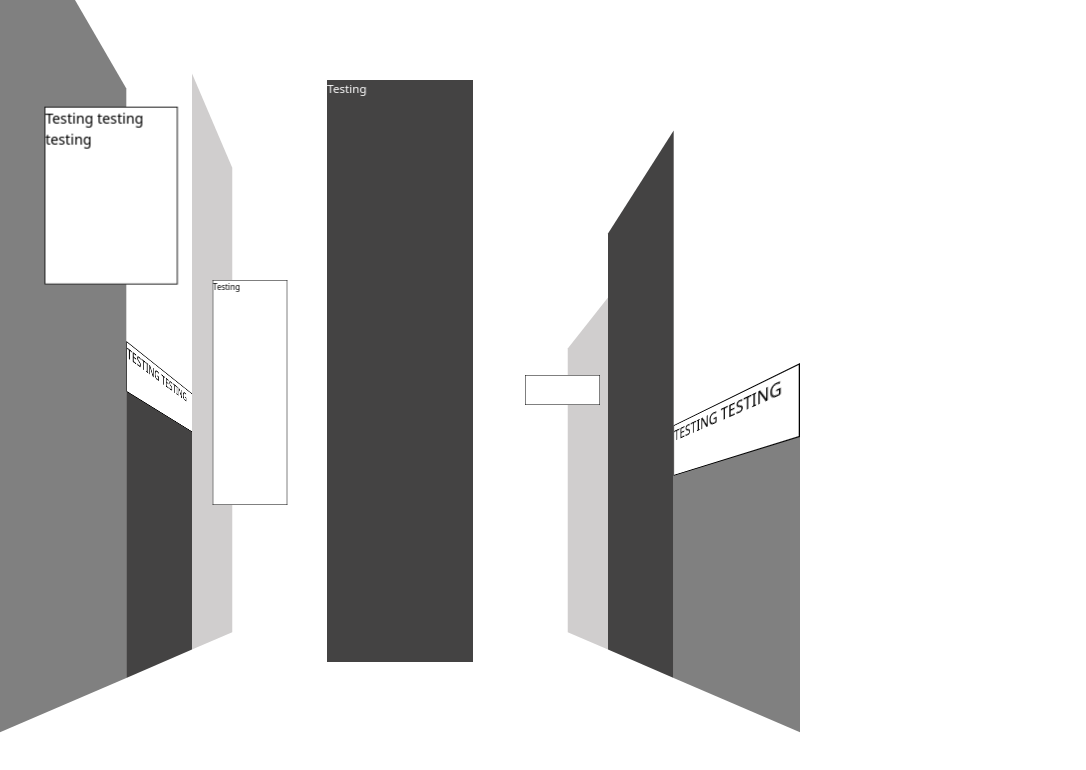
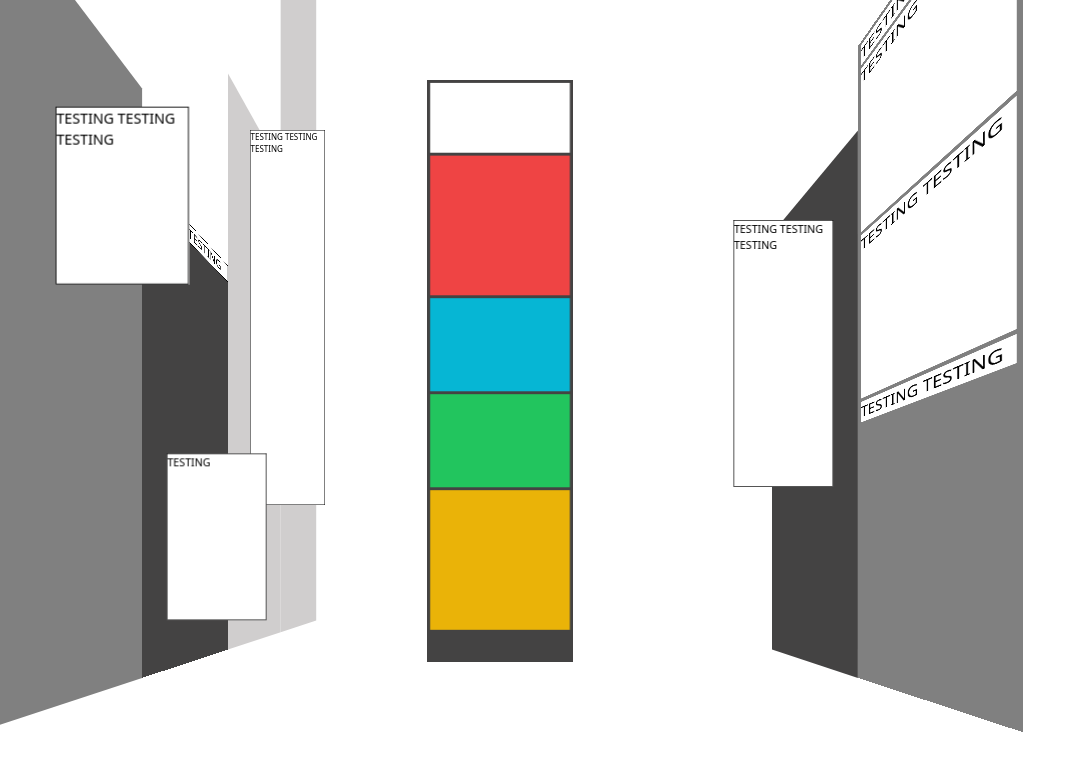
Before and after one commit to decidev22/timesquare, a Next.js app: page / in a window 1280 px wide. Shown: the top 770 px of the page, without its empty margins (0-1086 px from the left). Built offline with nearby package versions, Linux system fonts and the light colour scheme.

Commit message:
extra bits

```diff
--- a/app/globals.css
+++ b/app/globals.css
@@ -18,9 +18,9 @@
 
 .stage-3d {
   perspective: 400px;
-  perspective-origin: 50% 80%;
+  perspective-origin: 500px 80%;
   height: 700px;
-  width: 800px;
+  width: 1000px;
   display: flex;
   justify-content: space-between;
   align-items: end;
@@ -40,7 +40,7 @@
 .left-wall-middle {
   position: absolute;
   width: 150px;
-  height: 400px;
+  height: 600px;
   background-color: rgb(68, 67, 67);
   transform:
   translate3d(0, 0, -150px)
@@ -56,29 +56,18 @@
   transform:
   translate3d(0, 0, -300px)
   rotateY(90deg);
-  z-index: -1;
+  z-index: -2;
 }
 
-.left-wall-back {
+.left-wall-back-2 {
   position: absolute;
   width: 150px;
-  height: 900px;
+  height: 1500px;
   background-color: rgb(208, 206, 206);
   transform:
-  translate3d(0, 0, -300px)
+  translate3d(0, 0, -450px)
   rotateY(90deg);
-  z-index: -1;
-}
-
-.right-wall-back {
-  position: absolute;
-  width: 150px;
-  height: 550px;
-  background-color: rgb(208, 206, 206);
-  transform:
-  translate3d(650px, 0, -300px)
-  rotateY(-90deg);
-  z-index: -1;
+  z-index: -2;
 }
 
 .right-wall-middle {
@@ -87,7 +76,7 @@
   height: 650px;
   background-color: rgb(68, 67, 67);
   transform:
-  translate3d(650px, 0, -150px)
+  translate3d(850px, 0, -150px)
   rotateY(-90deg);
   z-index: -1;
 }
@@ -95,46 +84,54 @@
 .right-wall-front {
   position: absolute;
   width: 150px;
-  height: 300px;
+  height: 750px;
   background-color: gray;
   transform:
-  translate3d(650px, 0, 0)
+  translate3d(850px, 0, 0)
   rotateY(-90deg);
   z-index: -1;
 }
 
 
 .panel {
+  position: absolute;
   border: solid 1px black;
-  height: 60px;
   width: 150px;
   background-color: white;
 }
 
-.front-panel {
+.front-left-panel {
   margin-bottom: 450px;
   height: 200px;
   transform: translate3d(0, 0, -50px);
 }
 
-.middle-panel {
-  height: 450px;
-  margin-bottom: 250px;
-  transform: translate3d(-300px, 0, -400px);
+.middle-left-panel {
+  height: 250px;
+  margin-bottom: 50px;
+  transform: translate3d(0, 0, -200px);
 }
 
-.rear-panel {
+.rear-left-panel {
   transform: translate3d(0, 0, -400px);
-  margin-bottom: 450px;
+  margin-bottom: 250px;
+  height: 750px;
+  z-index: -1;
 }
 
-.center-panel {
+.front-right-panel {
+  margin-bottom: 250px;
+  height: 400px;
+  transform: translate3d(850px, 0, -200px);
+}
+
+.center-building {
   z-index: -1;
   position: absolute;
   width: 200px;
   height: 800px;
   background-color: rgb(68, 67, 67);
   transform:
-  translate3d(300px, 0, -150px)
+  translate3d(400px, 0, -150px)
   rotateY(0deg);
 }
--- a/app/page.tsx
+++ b/app/page.tsx
@@ -7,27 +7,33 @@ export default function Home() {
   return (
     <main className="flex">
       <div className="stage-3d">
-        <div className="panel front-panel">Testing testing testing</div>
-        <div className="panel middle-panel">Testing</div>
-        <div className="panel rear-panel"></div>
+        <div className="panel front-left-panel">TESTING TESTING TESTING</div>
+        <div className="panel middle-left-panel">TESTING</div>
         <div className="left-wall-front"></div>
         <div className="left-wall-middle">
           <div className="panel">TESTING TESTING</div>
         </div>
+        <div className="panel rear-left-panel">TESTING TESTING TESTING</div>
         <div className="left-wall-back"></div>
-        <div className="center-panel text-white">Testing</div>
+        <div className="left-wall-back-2"></div>
+        <div className="left-wall-back-3"></div>
+        <div className="center-building">
+          <div className="m-1 w-9/10 h-24 bg-white"></div>
+          <div className="m-1 w-9/10 h-48 bg-red-500"></div>
+          <div className="m-1 w-9/10 h-32 bg-cyan-500"></div>
+          <div className="m-1 w-9/10 h-32 bg-green-500"></div>
+          <div className="m-1 w-9/10 h-48 bg-yellow-500"></div>
+        </div>
         <div className="right-wall-back"></div>
         <div className="right-wall-middle"></div>
+        <div className="panel front-right-panel">TESTING TESTING TESTING</div>
         <div className="right-wall-front">
-          <div className="panel">TESTING TESTING</div>
+          <div className="bg-white m-1">TESTING TESTING</div>
+          <div className="bg-white m-1 h-48">TESTING TESTING</div>
+          <div className="bg-white m-1 h-48">TESTING TESTING</div>
+          <div className="bg-white m-1">TESTING TESTING</div>
         </div>
       </div>
-      {/* <div className="stage-3d">
-        <div className="left-wall-back"></div>
-        <div className="right-wall-back"></div>
-        <div className="right-wall-middle"></div>
-        <div className="right-wall-front"></div>
-      </div> */}
     </main>
   );
 }
```
